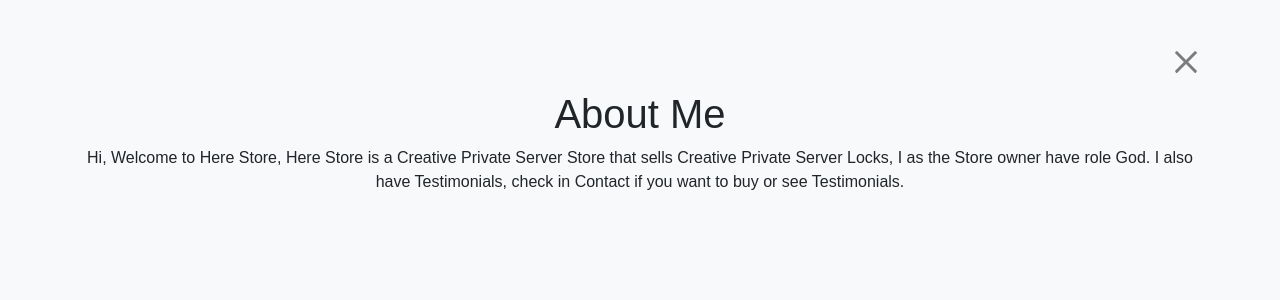
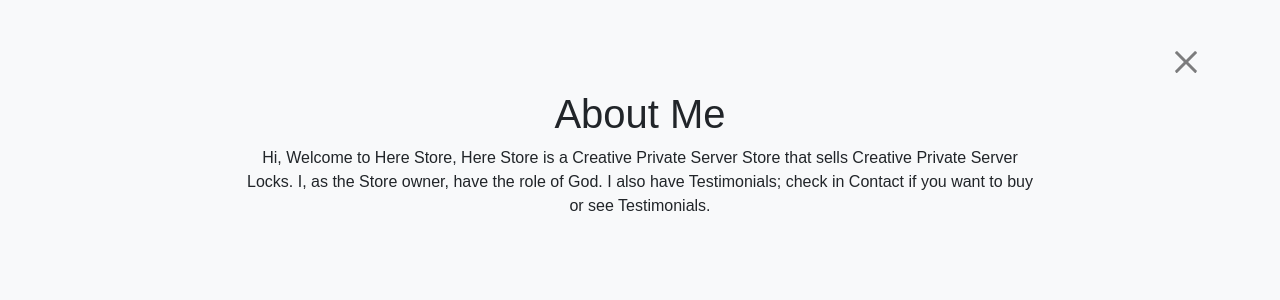
Before and after one commit to HereStoreCPS/Here-Store, a Flask app: page /about in a window 1280 px wide. Shown: the part 16-316 px from the top of the page. Run offline with Flask 3, Linux system fonts and the light colour scheme.

Commit message:
Update about.html

```diff
--- a/templates/about.html
+++ b/templates/about.html
@@ -1,10 +1,13 @@
 {% extends "layout.html" %}
+
 {% block content %}
     <div class="d-flex justify-content-end mb-3">
         <a href="/" class="btn btn-transparent btn-close" aria-label="Close"></a>
     </div>
-    <h1 class="text-center">About Me</h1>
-    <p class="text-center">
-        Hi, Welcome to Here Store, Here Store is a Creative Private Server Store that sells Creative Private Server Locks, I as the Store owner have role God. I also have Testimonials, check in Contact if you want to buy or see Testimonials.
-    </p>
+    <div class="text-center-container">
+        <h1 class="text-center">About Me</h1>
+        <p class="text-center">
+            Hi, Welcome to Here Store, Here Store is a Creative Private Server Store that sells Creative Private Server Locks. I, as the Store owner, have the role of God. I also have Testimonials; check in Contact if you want to buy or see Testimonials.
+        </p>
+    </div>
 {% endblock %}
```
